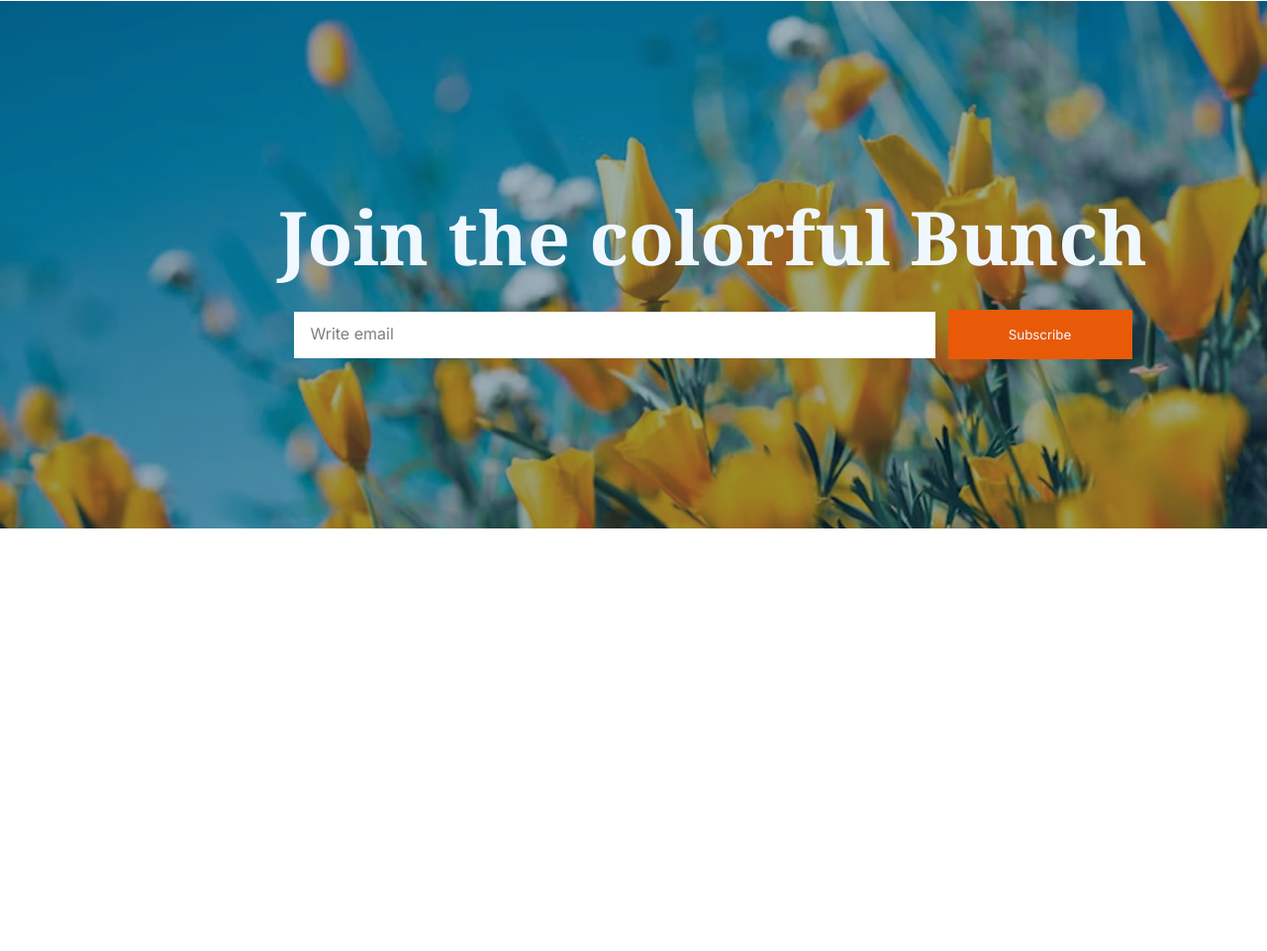
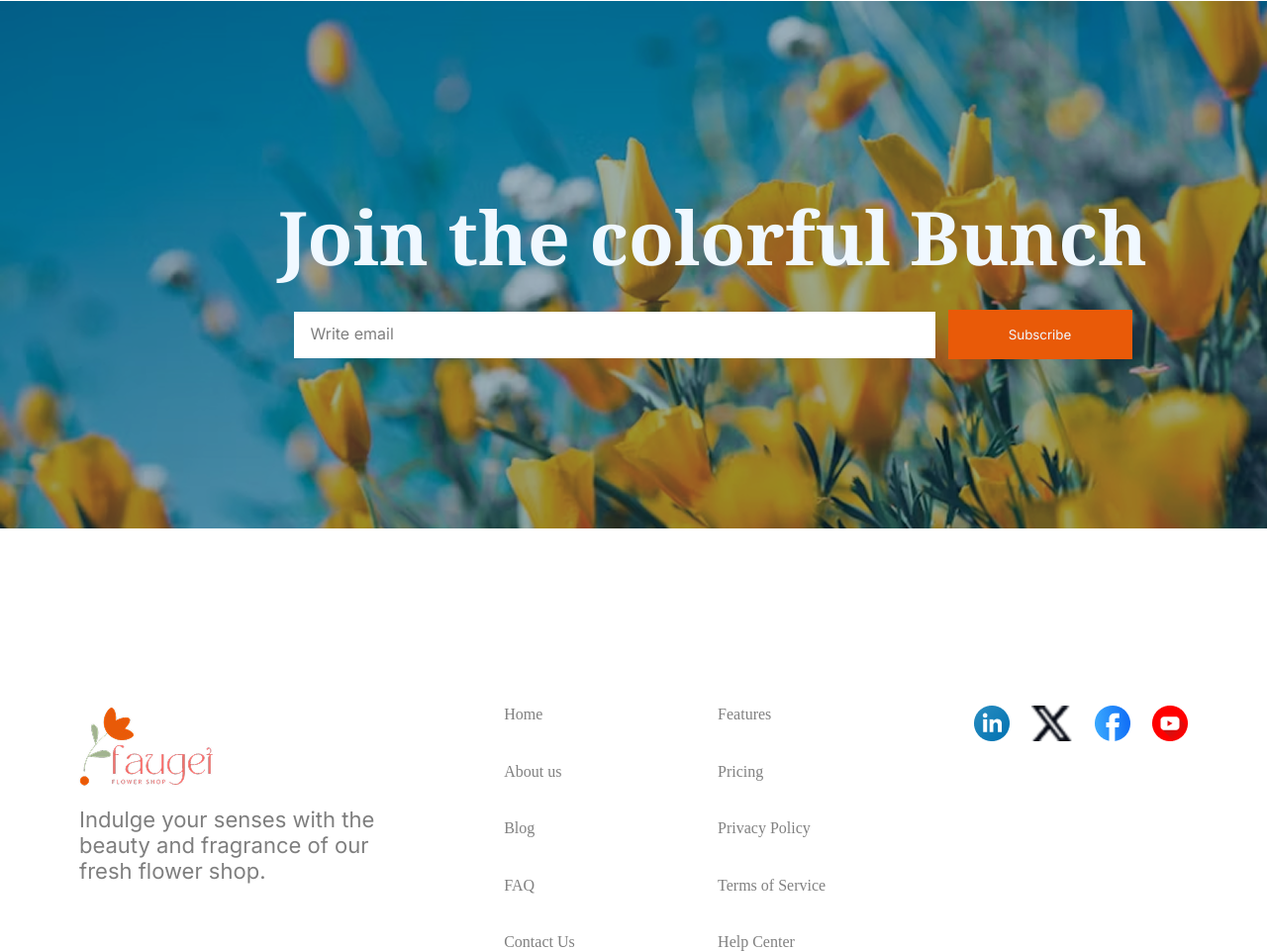
Before and after one commit to abuomayer/my-second-assignment, a plain HTML site: page index.html in a window 1280 px wide. Shown: the part 3503-4464 px from the top of the page at 99% size. Before the commit the page ends 4216 px from the top, so only its background shows below. Drawn offline with Linux system fonts and the light colour scheme.

Commit message:
footer section add

```diff
--- a/index.html
+++ b/index.html
@@ -127,8 +127,49 @@
 <button class="subscribe-btn inter-font">Subscribe</button>
 </div>
 </section>
+</main>
 
-</main>
+<footer class="footer-option">
+<div class="footer-text"><img src="./images/logo.png" alt="">
+
+<p class="text-opacity-50 inter-font footer-text-r">Indulge your senses with the <br> beauty and fragrance of our <br>fresh flower shop. </p>
+</div>
+
+
+
+<div class="column-a">
+<a href="" class="text-decoration-f">Home</a>
+<a href="" class="text-decoration-f">About us</a>
+<a href="" class="text-decoration-f">Blog</a>
+<a href="" class="text-decoration-f">FAQ</a>
+<a href="" class="text-decoration-f">Contact Us</a>
+</div>
+
+<div class="column-b">
+<a href="" class="text-decoration-f">Features</a>
+<a href="" class="text-decoration-f">Pricing</a>
+<a href="" class="text-decoration-f">Privacy Policy</a>
+<a href="" class="text-decoration-f">Terms of Service</a>
+<a href="" class="text-decoration-f">Help Center</a>
+</div>
+
+<div class="icon-column">
+<img src="./images/icon-linkedin.png" alt="">
+
+<img src="./images/icon-twitter.png" alt="">
+
+<img src="./images/icon-facebook.png" alt="">
+
+<img src="./images/icon-youtube.png" alt="">
+
+
+</div>
+
+
+</div>
+
+
+</footer>
 
 </body>
 </html>
--- a/styles.css
+++ b/styles.css
@@ -1,4 +1,5 @@
-
+/* font */
+/* font */
 .noto-serif-font{
   font-family: "Noto Serif", serif;
   font-optical-sizing: auto;
@@ -15,6 +16,13 @@
   font-weight:400px;
   font-style: normal;
 }
+
+
+
+
+
+/* 1st-banner */
+/* 1st-banner */
 
 *{margin: 0px;}
 
@@ -44,6 +52,13 @@
 .text-opacity-50{color: #000000;opacity: 50%;font-size:22px;}
 
 
+
+
+
+
+/* 2nd-banner */
+/* 2nd-banner */
+
 .card-headline-text{font-size: 50px;font-weight: bold;}
 
 
@@ -62,6 +77,13 @@
 .custom-img{width: 270px;height: 322.94px;}
 
 
+
+
+
+
+/* 3rd-banner */
+/* 3rd-banner */
+
 .achievement-img{width: 540px;height: 597px;}
 
 .third-banner{display: flex ;justify-content: center;width: 1140px;height:597px;margin-left: auto;margin-right: auto;margin-top: 120px;}
@@ -75,6 +97,12 @@
 
 .section-container{position: relative;}
 
+
+
+
+
+/* 4th-banner */
+/* 4th-banner */
 
 .fourth-banner-text{font-size: 50px;font-weight: bold;}
 
@@ -101,6 +129,11 @@
 .shop-n-60{color: aliceblue;font-size: 16px;}
 
 
+
+
+
+/* 5th-banner */
+/* 5th-banner */
 .for-mail{margin-top: 170px;margin-left:0px;margin-right:auto;margin-left: auto;width: 1440px;}
 
 .mail-above{position: relative;justify-content: center;text-align: center;top:-350px;font-size: 50px;color: aliceblue;}
@@ -116,3 +149,27 @@ input::placeholder {
   opacity: 50%;
   padding-left: 15px;
 }
+
+
+
+
+
+
+/* footer-section */
+/* footer-section */
+
+.footer-option{width: 1120px;height: 248px;margin-left: auto;margin-right: auto;display: flex;justify-content: space-between;}
+
+
+.footer-text-r{font-size: 22px;padding-top: 15px;}
+
+.footer-feature{display: grid;grid-template-columns: repeat(2,1fr);}
+
+.column-a{display: flex;flex-direction:column;justify-content: space-between;width:85px;height: 248px;}
+
+.column-b{display: flex;flex-direction:column;justify-content: space-between;width: 128px;height: 248px;}
+
+
+.icon-column{width:216px ;height: 36px;justify-content: space-between;display: flex;}
+
+.text-decoration-f{text-decoration: none;color:gray;}
```
